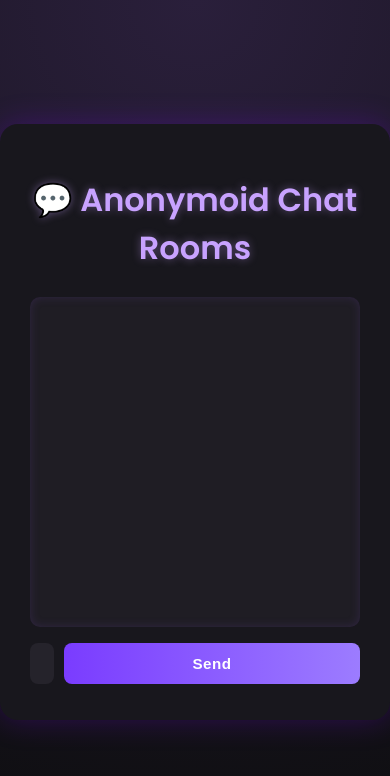
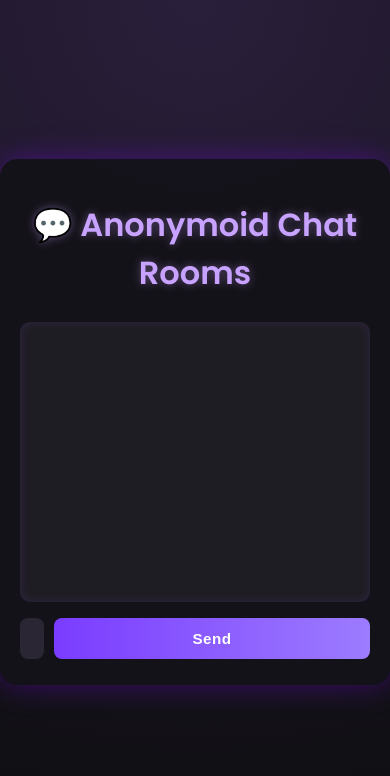
Before and after one commit to srishtiiii-rana/PBL_CLOUD, a website: page public/index.html in a window 390 px wide. Both pictures are taken after a click on the button "Join Chat". Drawn offline with nearby package versions, Linux system fonts and the light colour scheme; no server answers.

Commit message:
Update style.css

```diff
--- a/public/style.css
+++ b/public/style.css
@@ -13,12 +13,14 @@ body {
 
 .container {
   width: 400px;
-  background: #18171d;
+  background: rgba(20, 18, 25, 0.95);
   padding: 30px;
   border-radius: 18px;
-  box-shadow: 0 0 30px rgba(128, 0, 255, 0.25);
+  box-shadow: 0 0 30px rgba(128, 0, 255, 0.35);
   text-align: center;
   animation: fadeIn 0.6s ease;
+  z-index: 2;
+  position: relative;
 }
 
 h1 {
@@ -42,6 +44,8 @@ select, input, button {
   margin: 6px 0;
   font-size: 0.95rem;
   width: 100%;
+  position: relative;
+  z-index: 3;
 }
 
 select {
@@ -73,6 +77,8 @@ button:hover {
   text-align: left;
   font-size: 0.95rem;
   box-shadow: inset 0 0 10px rgba(90, 60, 140, 0.3);
+  z-index: 1;
+  position: relative;
 }
 
 #messages p {
@@ -88,12 +94,16 @@ button:hover {
   display: flex;
   gap: 10px;
   margin-top: 10px;
+  position: relative;
+  z-index: 3;
 }
 
 #msg {
   flex: 1;
-  background: #25232b;
-  color: #eee;
+  background: #2a2633;
+  color: #f5e9ff;       /* <-- Visible lavender text */
+  caret-color: #b88cff; /* <-- Purple blinking cursor */
+  font-size: 0.95rem;
 }
 
 #msg::placeholder {
@@ -121,3 +131,14 @@ button:hover {
 #messages::-webkit-scrollbar-track {
   background: transparent;
 }
+
+/* RESPONSIVE FIX */
+@media (max-width: 480px) {
+  .container {
+    width: 90%;
+    padding: 20px;
+  }
+  #messages {
+    height: 250px;
+  }
+}
```
